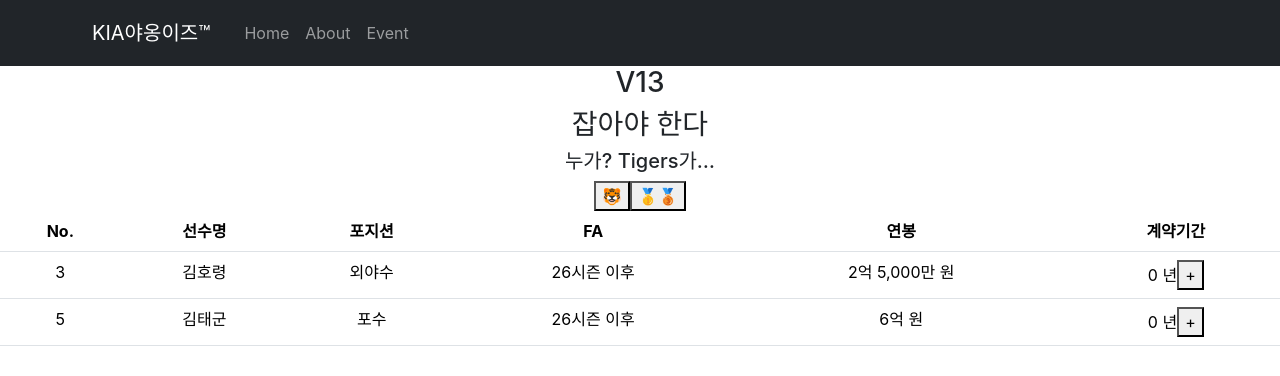
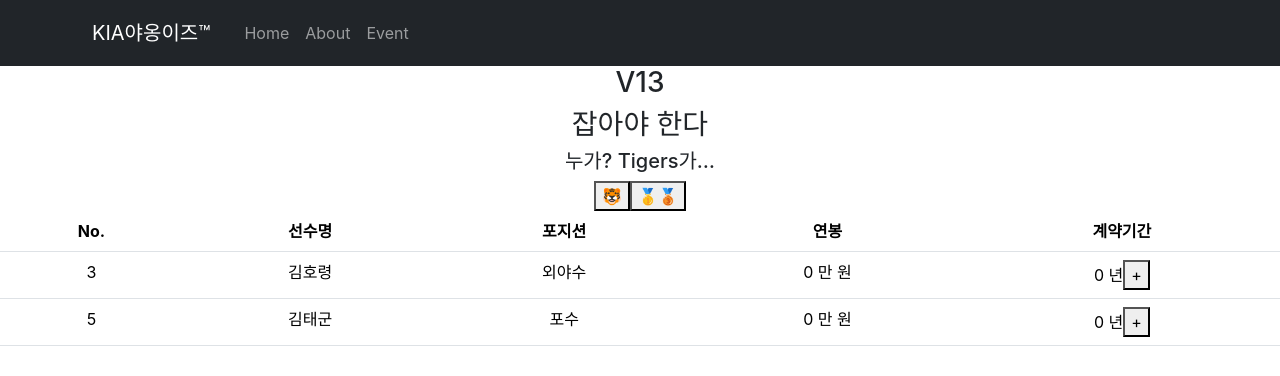
Before and after one commit to SJ-J/ReactStudy2, a React (Create React App) app: page /contract in a window 1280 px wide. Shown: the top 376 px of the page. Built offline with nearby package versions, Linux system fonts and the light colour scheme.

Commit message:
Detail 페이지 - wishlist 기능 연결 addContract dispatch - /contract 이동 연결

```diff
--- a/src/pages/Contract.jsx
+++ b/src/pages/Contract.jsx
@@ -14,14 +14,13 @@
             <h3>잡아야 한다</h3>
             <h5>누가? { state.user.name }가… </h5>
             <button onClick={()=>{ dispatch( changeName() ) }}>🐯</button>
-            <button onClick={()=>{ dispatch( addV(10) ) }}>🥇🥉</button>
+            <button onClick={()=>{ dispatch( addV(1) ) }}>🥇🥉</button>
             <Table>
                 <thead>
                     <tr>
                     <th>No.</th>
                     <th>선수명</th>
                     <th>포지션</th>
-                    <th>FA</th>
                     <th>연봉</th>
                     <th>계약기간</th>
                     </tr>
@@ -34,8 +33,7 @@
                                     <td>{ player.id }</td>
                                     <td>{ player.name }</td>
                                     <td>{ player.position }</td>
-                                    <td>{ player.fa }</td>
-                                    <td>{ player.salary } 원</td>
+                                    <td>{ player.salary } 만 원</td>
                                     <td>{ player.years } 년
                                         <button onClick={()=>{
                                             dispatch( addYears(player.id) )
--- a/src/pages/Detail.jsx
+++ b/src/pages/Detail.jsx
@@ -1,10 +1,15 @@
 import { tab } from "@testing-library/user-event/dist/tab";
 import { useContext, useEffect, useState } from "react";
 import { Nav } from "react-bootstrap";
-import { useParams } from "react-router-dom";
+import { Navigate, useNavigate, useParams } from "react-router-dom";
 import {Context1} from './../App.js';
+import { addContract } from "../store";
+import { useDispatch } from "react-redux";
 
 function Detail(props) {
+
+    let dispatch = useDispatch();
+    let navigate = useNavigate();
 
     let {players, remanet} = useContext(Context1);
 
@@ -49,10 +54,18 @@
             <h4 className="pt-5"> { player.name } </h4>
             <p> No.{ player.no } </p>
             <p> <strong>{ player.position }</strong> </p>
-            <p>연봉 <strong>{ price == '' ? 0 : price }</strong>만 원</p>
-            <input placeholder="지불할 금액을 적어주세요." onChange={ (e)=>setPrice(e.target.value) }></input>
+            <p>제안 연봉 <strong>{ price == '' ? 0 : price }</strong> 만 원</p>
+            <input placeholder="제안할 연봉을 적어주세요." onChange={ (e)=>setPrice(e.target.value) }></input>
             </div>
-            <p><button> 계약하기 </button></p>
+            <p><button onClick={()=>{
+                if (price <= 0) {
+                    alert('금액을 입력해 주세요.');
+                    return;
+                }
+                dispatch(addContract( {...player, price: price} ));
+                alert( player.name + ' 선수에게 성공적으로 제안을 보냈습니다. \n 제시 금액: ' + price + ' 만 원');
+                navigate('/contract');
+                 }}> 제안하기 </button></p>
         </div>
         <div>
             <Nav variant="tabs"  defaultActiveKey="link0">
--- a/src/store.js
+++ b/src/store.js
@@ -4,22 +4,27 @@
 let wishlist = createSlice({
     name: 'wishlist',
     initialState: [
-        {id: 3, name: '김호령', position: '외야수', fa: '26시즌 이후', salary: '2억 5,000만', years: 0},
-        {id: 5, name: '김태군', position: '포수', fa: '26시즌 이후', salary: '6억', years: 0}
+        {id: 3, name: '김호령', position: '외야수', salary: 0, years: 0},
+        {id: 5, name: '김태군', position: '포수', salary: 0, years: 0}
     ],
     reducers: {
         addYears(state, action) {
             // id가 일치하는 항목을 find()로 찾음
             let id = action.payload;
             let item = state.find( item => item.id == id );
-            console.log(id);
             if (item) {
                 item.years += 1;
             }
+        },
+        addContract(state, action) {
+            let { id, name, position, price } = action.payload;
+            let player = {id: id, name: name, position: position, salary: price, years: 0}
+            state.push(player);
+            console.log(action.payload);
         }
     }
 })
-export let { addYears } = wishlist.actions;
+export let { addYears, addContract } = wishlist.actions;
 
 export default configureStore({
   reducer: {
```
